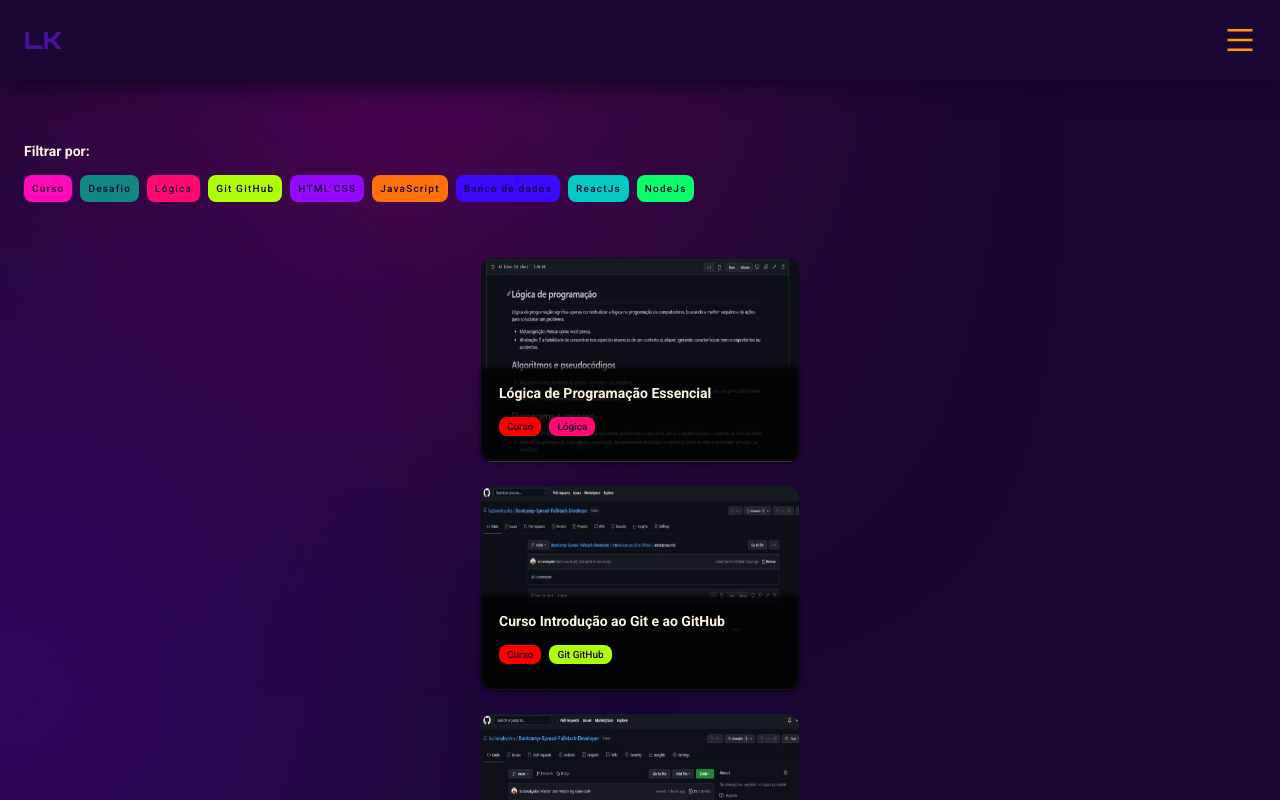
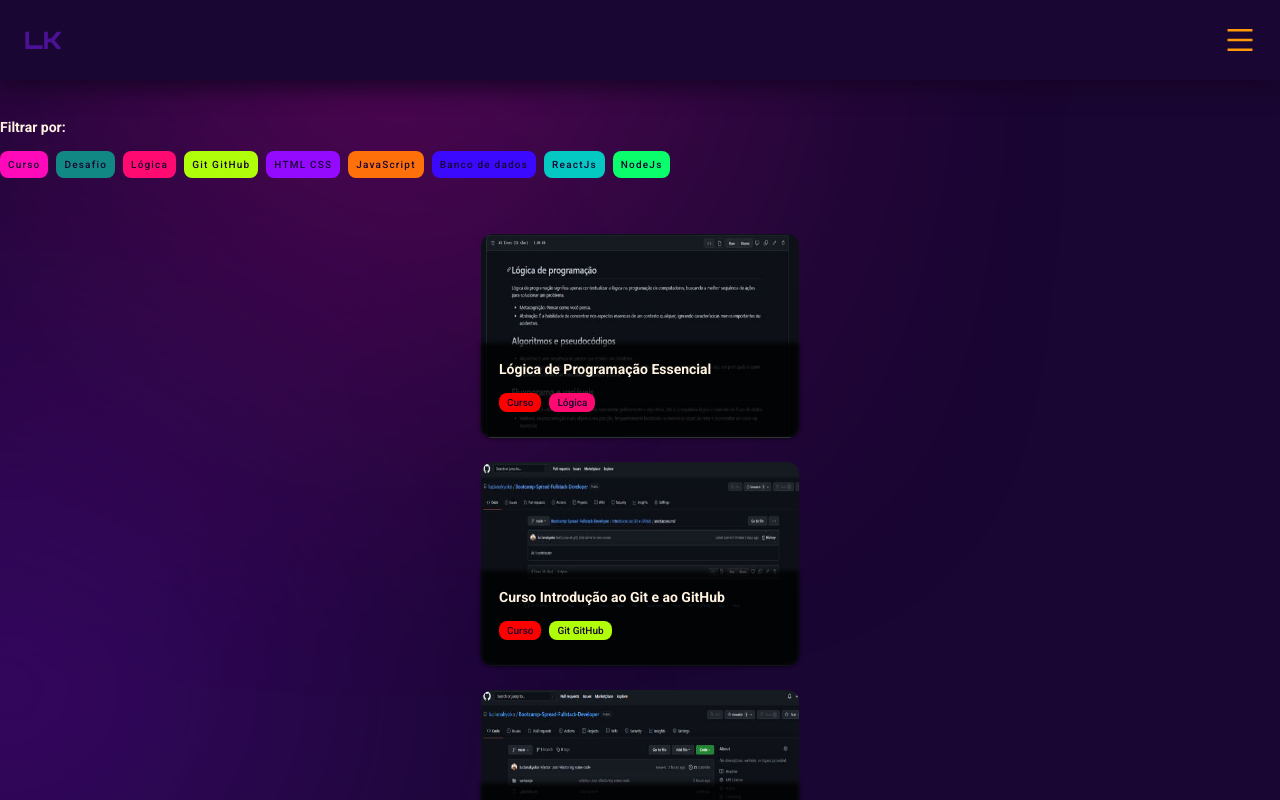
Before and after one commit to lucianakyoko/Bootcamp-Spread-Fullstack-Developer, a React (Create React App) app in the folder webpage/: page / in a window 1280 px wide. Shown: the top 800 px of the page. Built offline with nearby package versions, Linux system fonts and the light colour scheme.

Commit message:
style(webpage/Projects): remove padding

```diff
--- a/webpage/src/pages/Projects/style.js
+++ b/webpage/src/pages/Projects/style.js
@@ -3,7 +3,7 @@ import { layoutColors } from "../../styles/colors";
 
 export const Container = styled.div`
   width: 100%;
-  padding: 2.4rem;
+
 
   display: flex;
   flex-direction: column;
```
